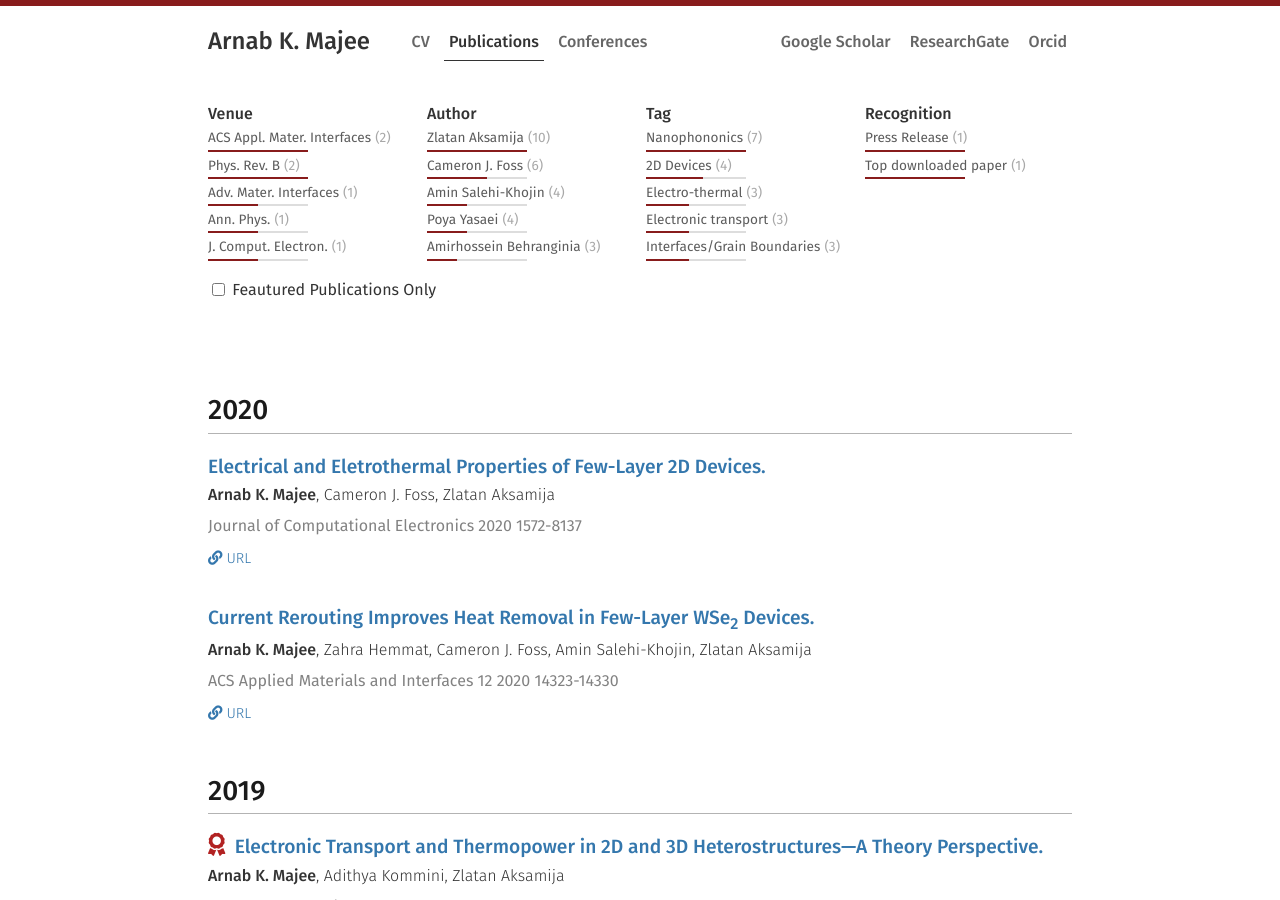
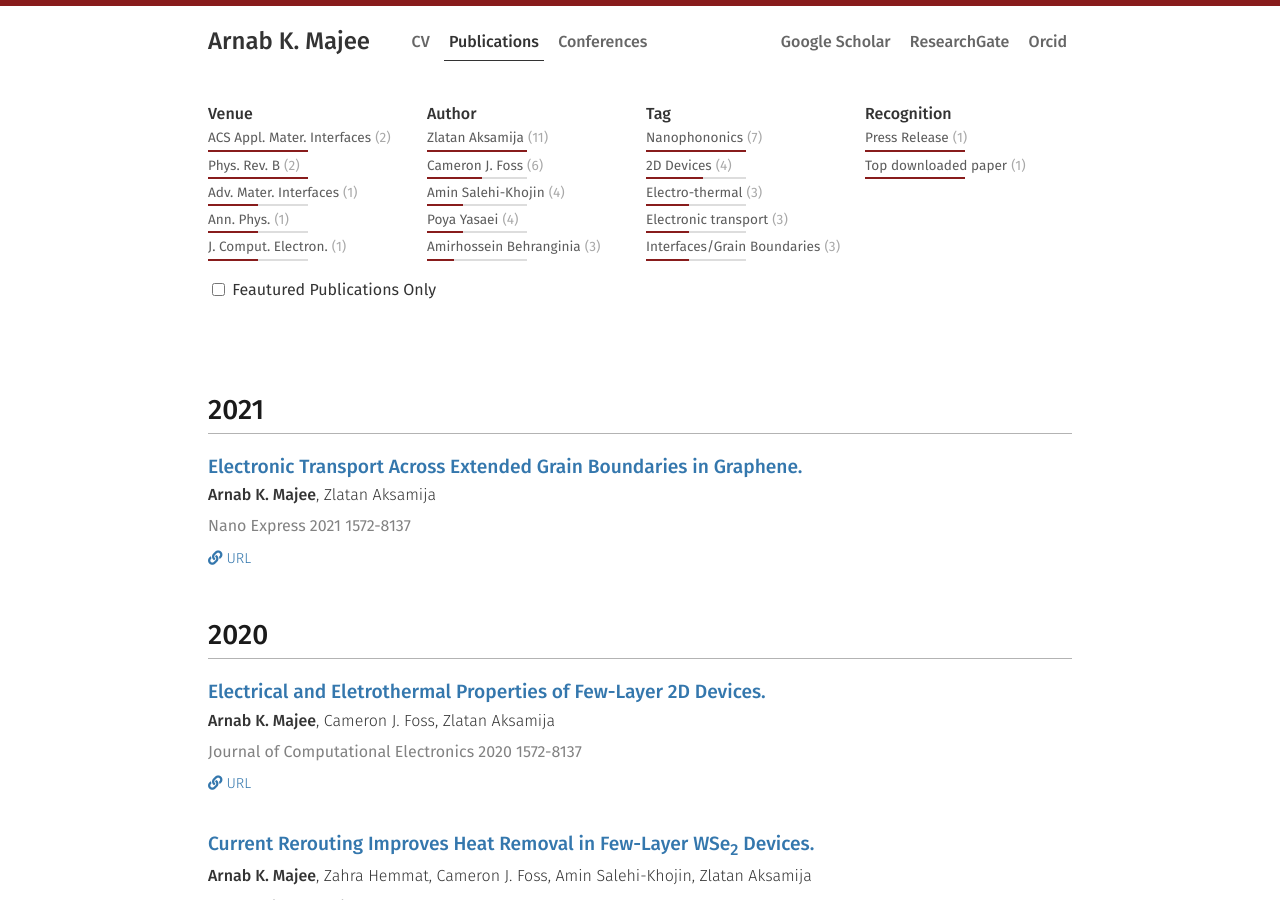
Before and after one commit to arnabmajee/arnabmajee.github.io, a Jekyll site: the page built from publications.md, in a window 1280 px wide and 900 px high. Built offline with Jekyll 4.4.1, drawn with Linux system fonts in a browser that asks for light colours; nearby versions of some CDN libraries; a style sheet for code colours, icons or effects is not loaded.

Commit message:
Update publications.yml

```diff
--- a/_data/publications.yml
+++ b/_data/publications.yml
@@ -1,3 +1,33 @@
+- id: MajeeNanoExpl21
+  title: <a href="https://iopscience.iop.org/article/10.1088/2632-959X/ac0597/pdf">Electronic Transport Across Extended Grain Boundaries in Graphene.</a>
+  year: 2021
+  authors:
+    - Arnab K. Majee
+    - Zlatan Aksamija
+        #  awards:
+#    - Honorable Mention
+  venue: Nano Express
+  venue_tags:
+    - Nano Exp.
+#  venue_location: Irvine, California, United States
+#  venue_url: https://www.akbc.ws/2020/
+#  doi: 10.1038/s41598-019-43664-y
+#  short_doi: 10/cs68
+#  pdf: /papers/2019-bittersweet.pdf
+#  recording: https://vimeo.com/308980888
+  link: https://iopscience.iop.org/article/10.1088/2632-959X/ac0597/pdf
+  pages: 1572-8137
+#  blog:
+#  slides:
+#  osf:
+  highlight: false
+  tags:
+    - Grain boundaries
+    - Graphene
+    - Electronic Transport
+  type:
+    - Journal
+
 - id: MajeeJCEl20
   title: <a href="https://link.springer.com/article/10.1007/s10825-020-01579-2">Electrical and Eletrothermal Properties of Few-Layer 2D Devices.</a>
   year: 2020
```
